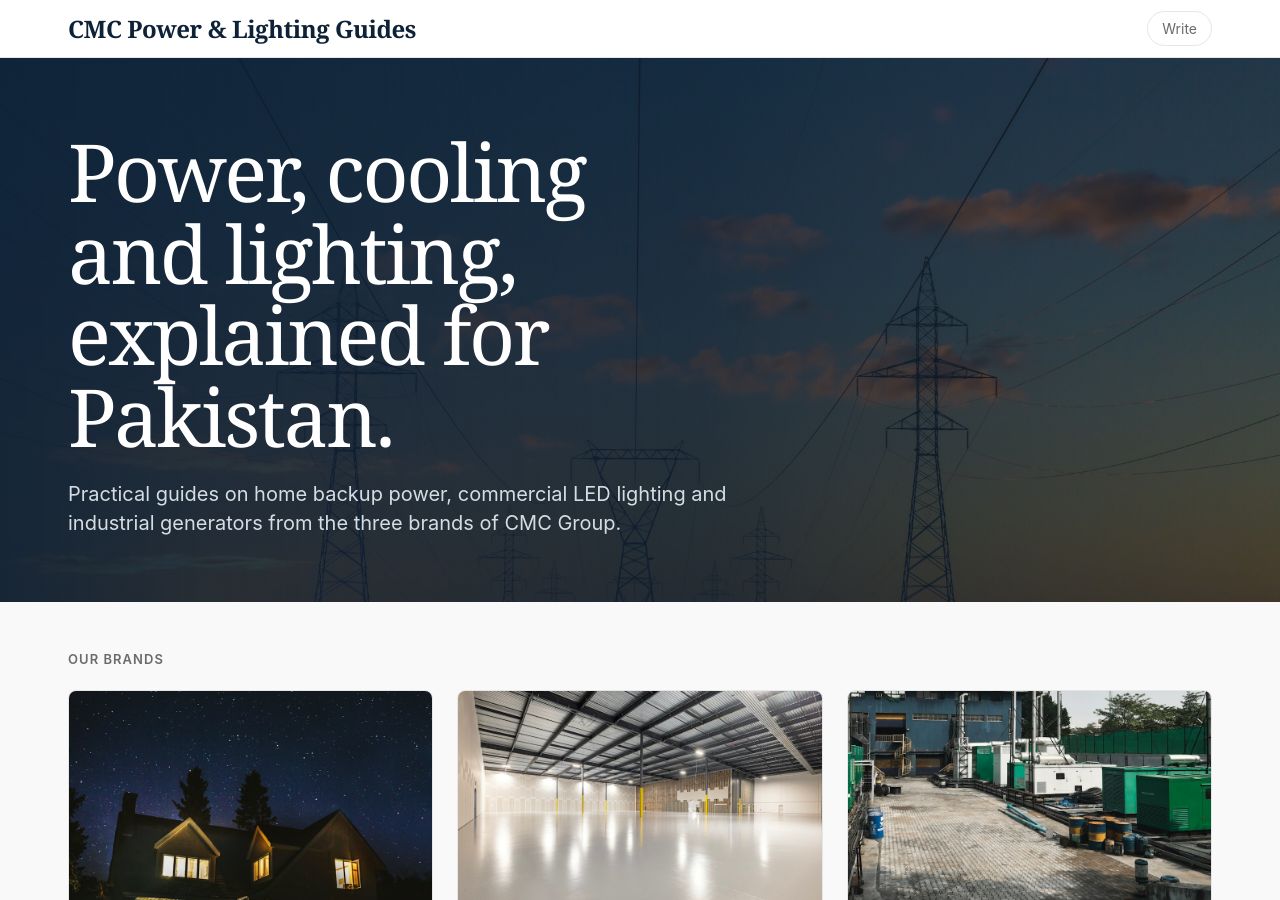
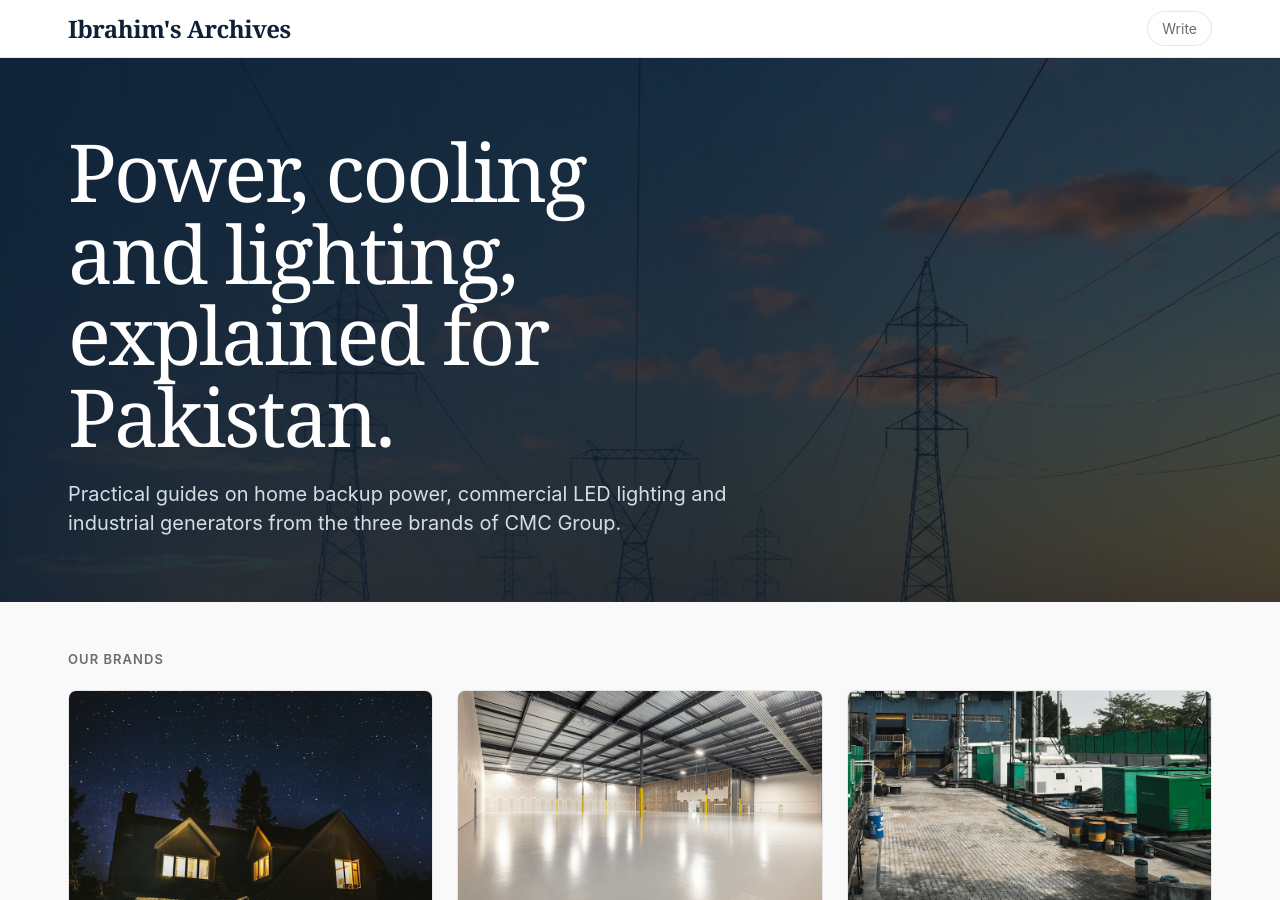
Before and after one commit to ibrahimnauman6-rgb/ibrahim-nauman, a Jekyll site: the page built from index.html, in a window 1280 px wide and 900 px high. Built offline with Jekyll 4.4.1, drawn with Linux system fonts in a browser that asks for light colours.

Commit message:
Rename site to Ibrahim's Archives

```diff
--- a/_config.yml
+++ b/_config.yml
@@ -1,4 +1,4 @@
-title: "CMC Power & Lighting Guides"
+title: "Ibrahim's Archives"
 tagline: "Generators, LED & Home Backup"
 description: "Power, cooling and lighting guides for Pakistan from CMC Group: Hyundai Power home backup, Hyundai LED commercial lighting and Enpower industrial generators."
 author: "CMC Group"
```
